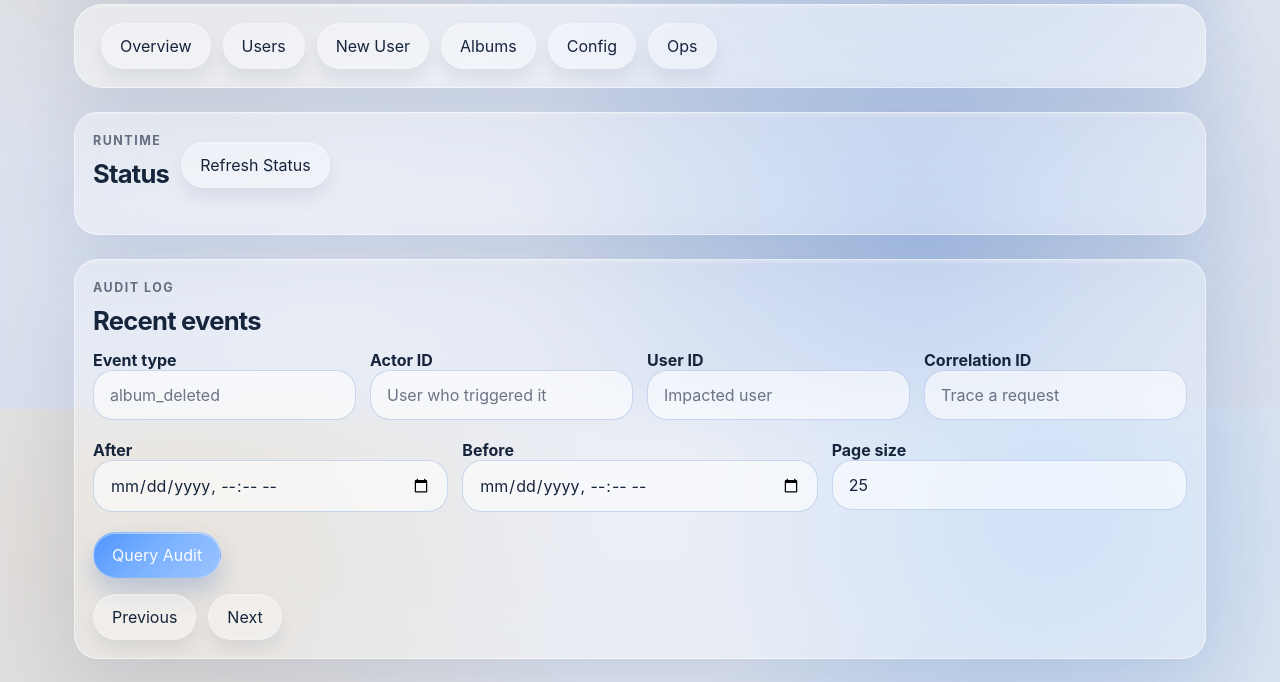
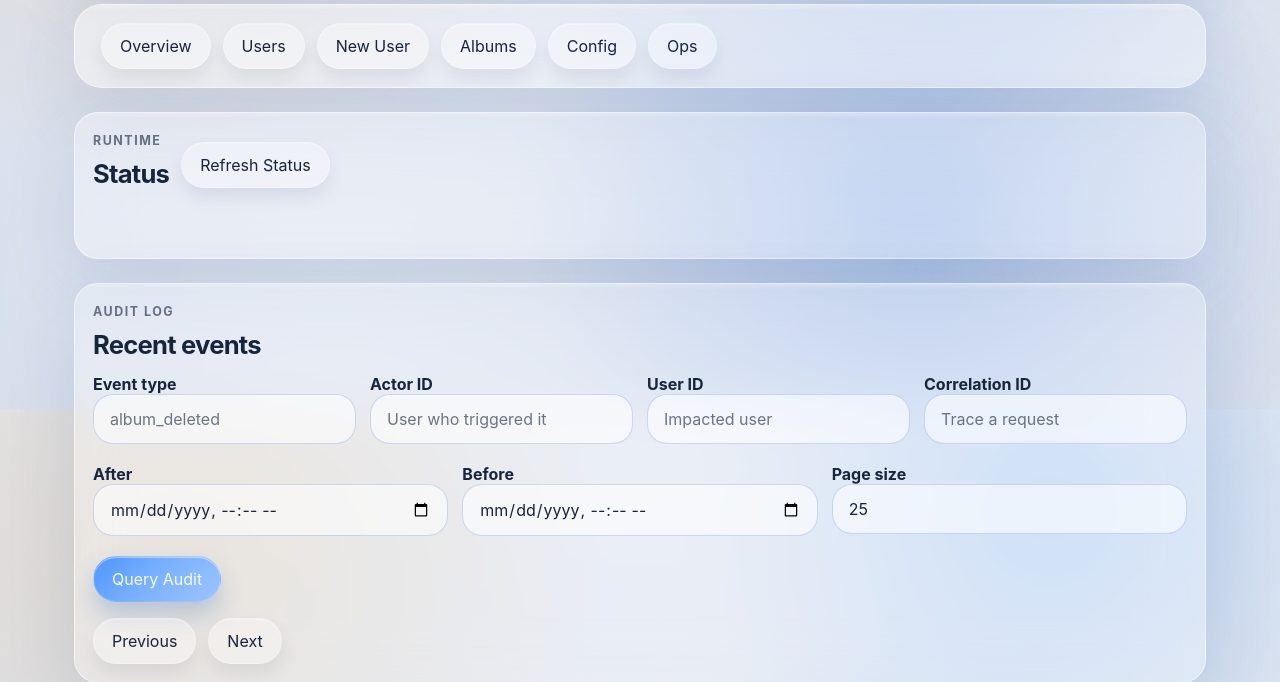
Before and after one commit to jamesyc/imghost, a FastAPI app: template src/imghost/templates/pages/admin-ops.html in a window 1280 px wide. Shown: the part 391-1073 px from the top of the page. Run offline with FastAPI, Linux system fonts and the light colour scheme; the template is opened without the code that fills it, so the values that code supplies are empty; parts of the project's set-up code (start-up, migrations or seed data) failed here and were passed over.

Commit message:
Add spacing above admin network trust

```diff
--- a/src/imghost/static/css/base.css
+++ b/src/imghost/static/css/base.css
@@ -328,6 +328,10 @@ body::after {
   gap: 24px;
 }
 
+.section-gap-top {
+  margin-top: 24px;
+}
+
 .admin-overview-grid {
   grid-template-columns: repeat(2, minmax(0, 1fr));
 }
--- a/src/imghost/templates/pages/admin-ops.html
+++ b/src/imghost/templates/pages/admin-ops.html
@@ -24,7 +24,7 @@
       </div>
       <p id="admin-runtime-status-text" class="settings-inline-status hidden" aria-live="polite"></p>
       <div id="admin-runtime-status" class="stack admin-runtime-layout"></div>
-      <div id="admin-network-trust" class="stack admin-overview-subsection"></div>
+      <div id="admin-network-trust" class="stack admin-overview-subsection section-gap-top"></div>
     </section>
 
     <section class="card admin-card">
```
